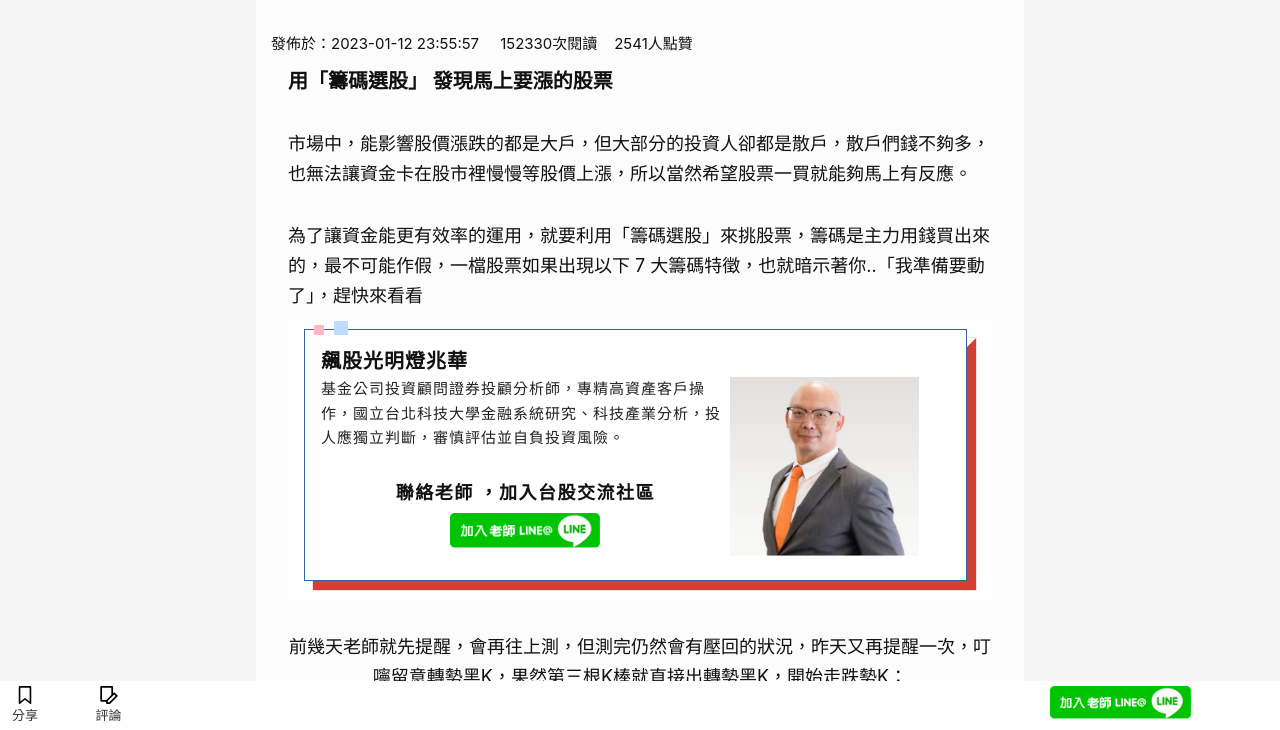
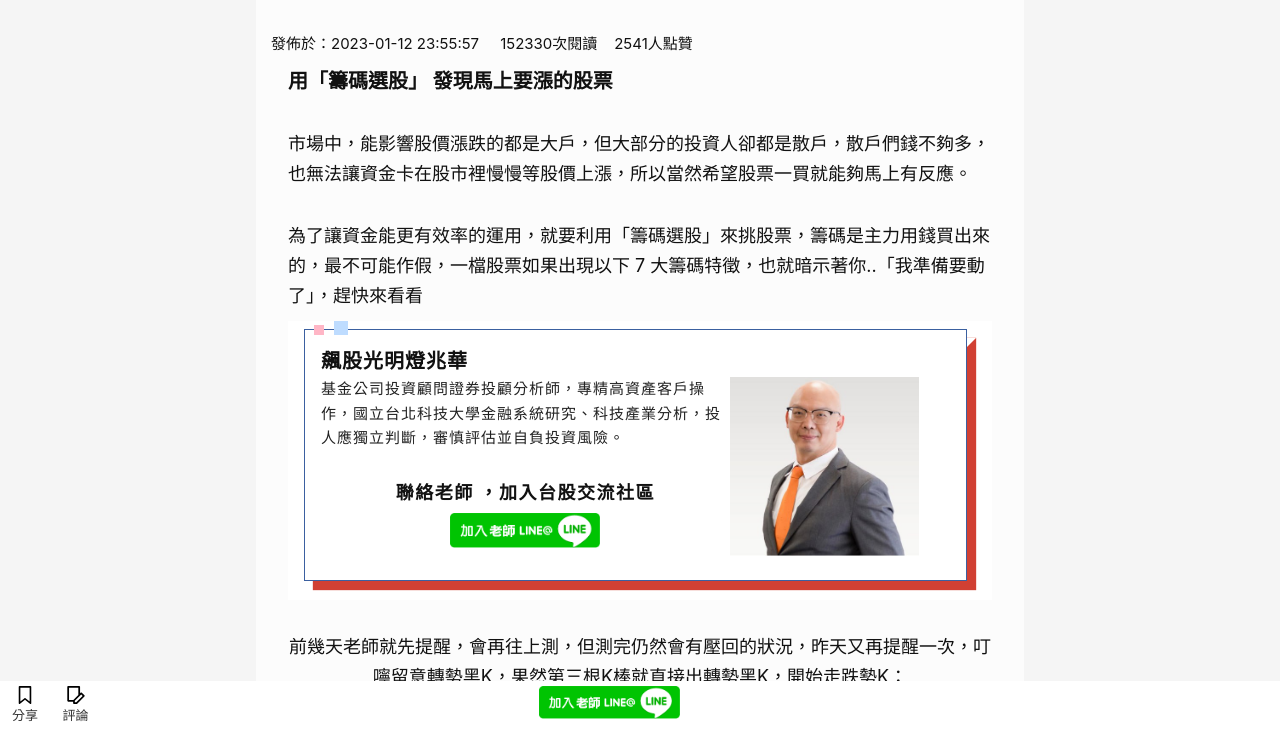
Before and after one commit to plmonu/plmonu.github.io, a plain HTML site: page index.html in a window 1280 px wide. Shown: the part 67-797 px from the top of the page. Drawn offline with Linux system fonts and the light colour scheme.

Commit message:
Update index.html

```diff
--- a/index.html
+++ b/index.html
@@ -958,14 +958,14 @@
     </div>
     <nav id="tool">
         <ul>
-            <li style="padding-right: 40px;width: 90px;">
+            <li style="padding-right: 10px;width: 60px;">
                 <a href="https://cutt.ly/z9UQyAQ" rel="nofollow" target="_blank"><svg fill="#000000" height="18px" width="18px" version="1.1" id="Capa_1" xmlns="http://www.w3.org/2000/svg" xmlns:xlink="http://www.w3.org/1999/xlink" viewBox="0 0 330 330" xml:space="preserve"><g id="SVGRepo_bgCarrier" stroke-width="0"></g><g id="SVGRepo_tracerCarrier" stroke-linecap="round" stroke-linejoin="round"></g><g id="SVGRepo_iconCarrier"> <path d="M265,0H65c-8.284,0-15,6.716-15,15v300c0,5.766,3.305,11.022,8.502,13.52c5.197,2.498,11.365,1.796,15.868-1.807L165,254.21 l90.63,72.503c2.712,2.17,6.027,3.287,9.372,3.287c2.208,0,4.43-0.487,6.496-1.48c5.197-2.497,8.502-7.753,8.502-13.52V15 C280,6.716,273.284,0,265,0z M250,283.79l-75.63-60.503c-2.739-2.191-6.055-3.287-9.37-3.287s-6.631,1.096-9.37,3.287L80,283.79V30 h170V283.79z"></path> </g></svg><span style=" color: rgb(0 0 0 / 80%); ">分享</span></a>
             </li>
-            <li style="padding-right: 54px;width: 90px;">
+            <li style="padding-right: 0px;width: 30px;">
                 <a href="https://cutt.ly/z9UQyAQ" rel="nofollow" target="_blank"><svg fill="#000000" height="18px" width="18px" version="1.1" id="Capa_1" xmlns="http://www.w3.org/2000/svg" xmlns:xlink="http://www.w3.org/1999/xlink" viewBox="0 0 310 310" xml:space="preserve"><g id="SVGRepo_bgCarrier" stroke-width="0"></g><g id="SVGRepo_tracerCarrier" stroke-linecap="round" stroke-linejoin="round"></g><g id="SVGRepo_iconCarrier"> <path d="M300.606,159.727l-45.333-45.333c-5.857-5.858-15.355-5.858-21.213,0L225,123.454V15c0-8.284-6.716-15-15-15H20 C11.716,0,5,6.716,5,15v240.002c0,8.284,6.716,15,15,15h85V295c0,8.284,6.716,15,15,15h45.333c3.979,0,7.794-1.581,10.607-4.394 l124.667-124.667C306.465,175.081,306.465,165.585,300.606,159.727z M35,30h160v123.454l-85.606,85.605 c-0.302,0.301-0.581,0.619-0.854,0.942H35V30z M159.12,280H135v-24.121l109.667-109.666l24.12,24.12L159.12,280z"></path> </g></svg><span style=" color: rgb(0 0 0 / 80%); ">評論</span></a>
             </li>
 
-            <li style=" float: right; ">
+            <li style="padding-left: 35%;">
                 <a href="https://cutt.ly/z9UQyAQ" rel="nofollow" target="_blank"><img src="static/image/line.png" style=" height: 33px; "></a>
             </li>
         </ul>
```
